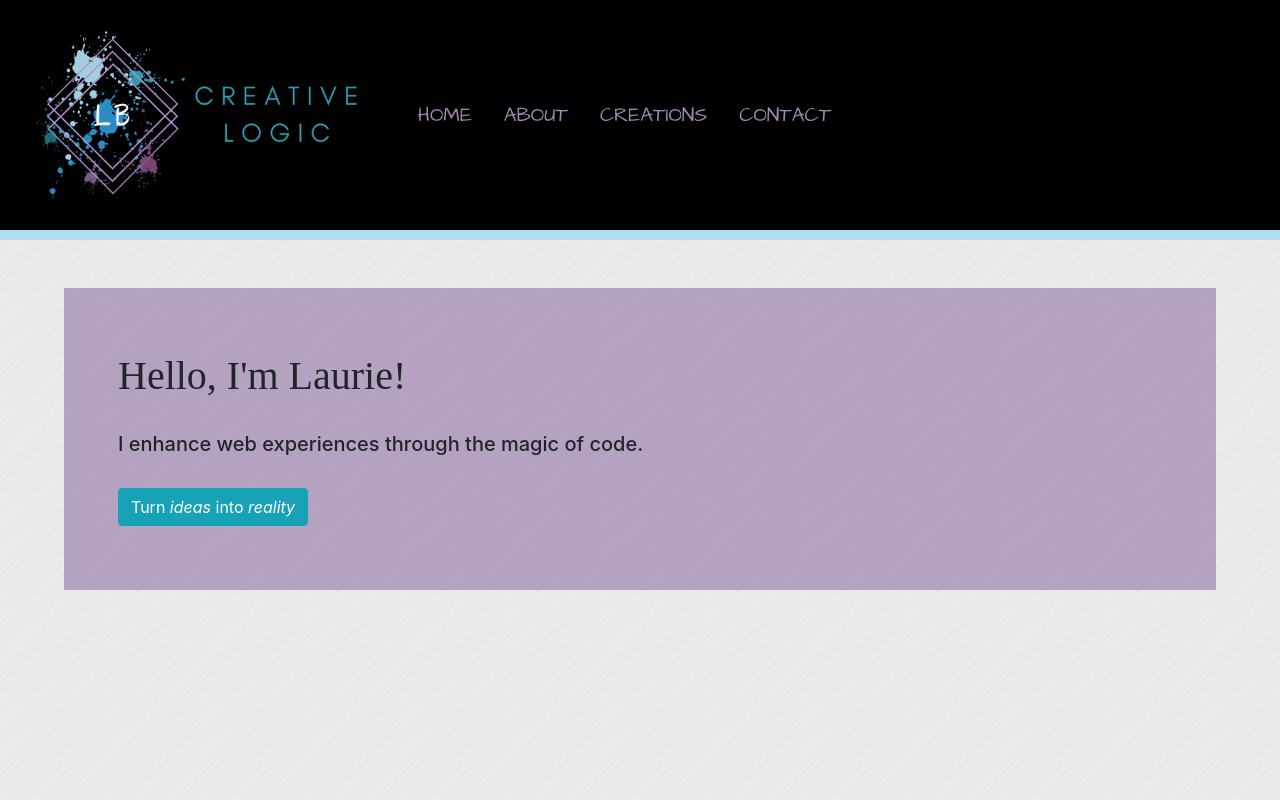
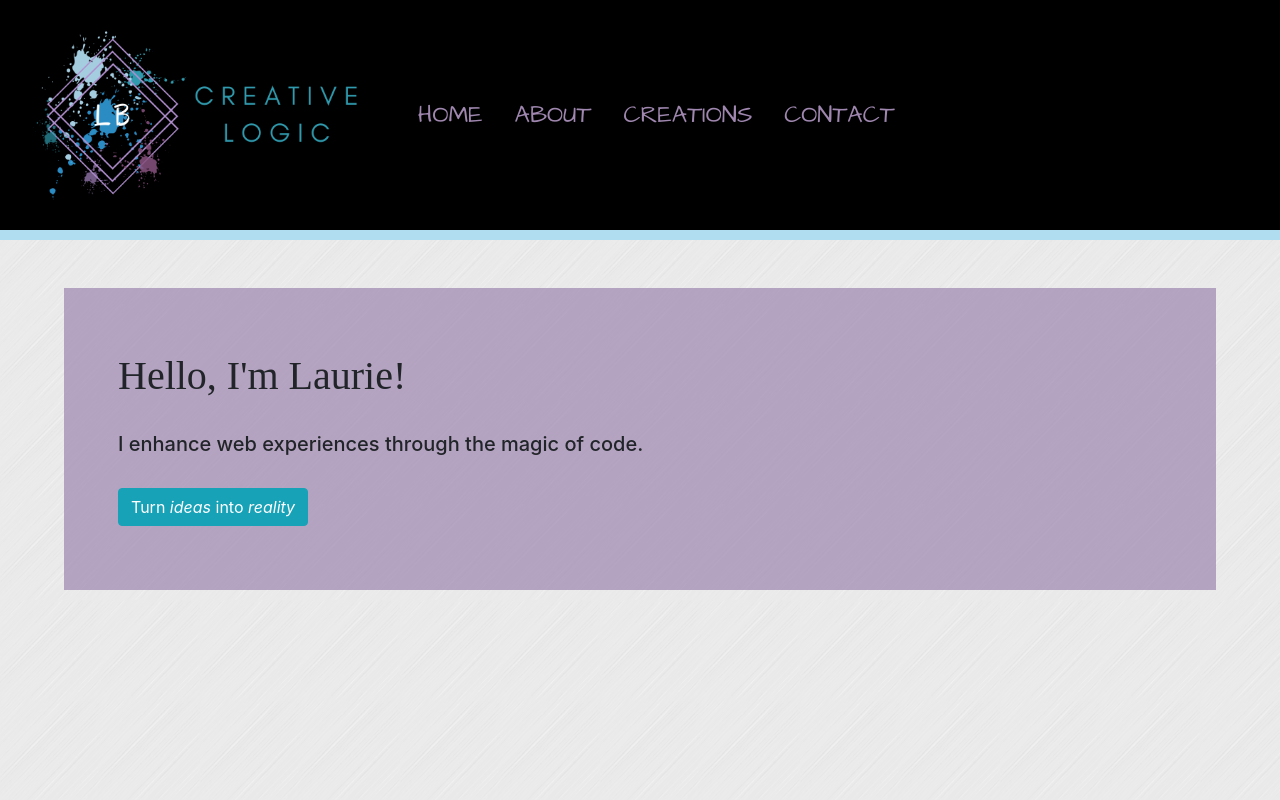
Before and after one commit to lbernadel/creativelogic, a Next.js app: page / in a window 1280 px wide. Shown: the top 800 px of the page. Built offline with nearby package versions, Linux system fonts and the light colour scheme; a web font is replaced by a local one.

Commit message:
styling updates

```diff
--- a/src/components/nav.js
+++ b/src/components/nav.js
@@ -1,7 +1,6 @@
 import React from "react";
 import Logo from "./logo";
 import Link from "next/link";
-// import { NavLink } from "react-router-dom";
 import { Navbar, Nav } from "react-bootstrap";
 
 const links = [
@@ -22,11 +21,9 @@ const Navigation = () => (
       height: "30vh",
       width: "100vw",
       padding: "0.25rem !important",
-      margin: "auto"
     }}
     variant="dark"
     expand="md"
-    // collapseOnSelect
   >
     <Logo />
 
@@ -36,10 +33,9 @@ const Navigation = () => (
       {links.map(({ key, href, label }) => (
         <Link href={href} key={key} passHref>
           <Nav.Link
-            as="span"
             title={label}
             aria-label={label}
-            style={{ textAlign: "right", color: "#9f87af" }}
+            style={{ color: "#9f87af" }}
           >
             {label.toUpperCase()}
           </Nav.Link>
--- a/src/style.css
+++ b/src/style.css
@@ -20,11 +20,9 @@ h2 {
 h6 {
   font-weight: 500;
 }
-button {
-  text-transform: capitalize;
-}
 #main-container {
   min-height: 100vh;
+  min-width: 100vw;
   position: relative;
 }
 #content-wrap {
@@ -34,7 +32,8 @@ button {
 /* Navbar */
 .nav-link {
   font-family: "Architects Daughter", cursive;
-  font-size: 1.25rem;
+  font-size: 1.5rem;
+  padding: 0.5rem;
 }
 .nav-link:hover {
   color: #b1ddf1 !important;
@@ -57,17 +56,25 @@ button {
   border-radius: 5px;
   box-shadow: 3px 3px rgba(69, 63, 55, 0.5);
 }
-.nav-menu.navbar-collapse.collapse.show > span.nav-link {
+.nav-menu.navbar-collapse.collapse.show > a.nav-link {
   width: 33.33vw;
   text-align: center !important;
   color: #e6e6e6 !important;
   margin: auto;
   height: auto;
 }
-.nav-menu.navbar-collapse.collapse.show > span.nav-link:hover {
+.nav-menu.navbar-collapse.collapse.show > a.nav-link:hover {
   color: #453f37 !important;
   font-weight: bold;
 }
+/* home page */
+#whoLink {
+  color: #88527f;
+}
+#whoLink:hover {
+  color: #b1ddf1;
+}
+
 /* Creations page */
 .card-img.project-img {
   max-width: 200px !important;
```
